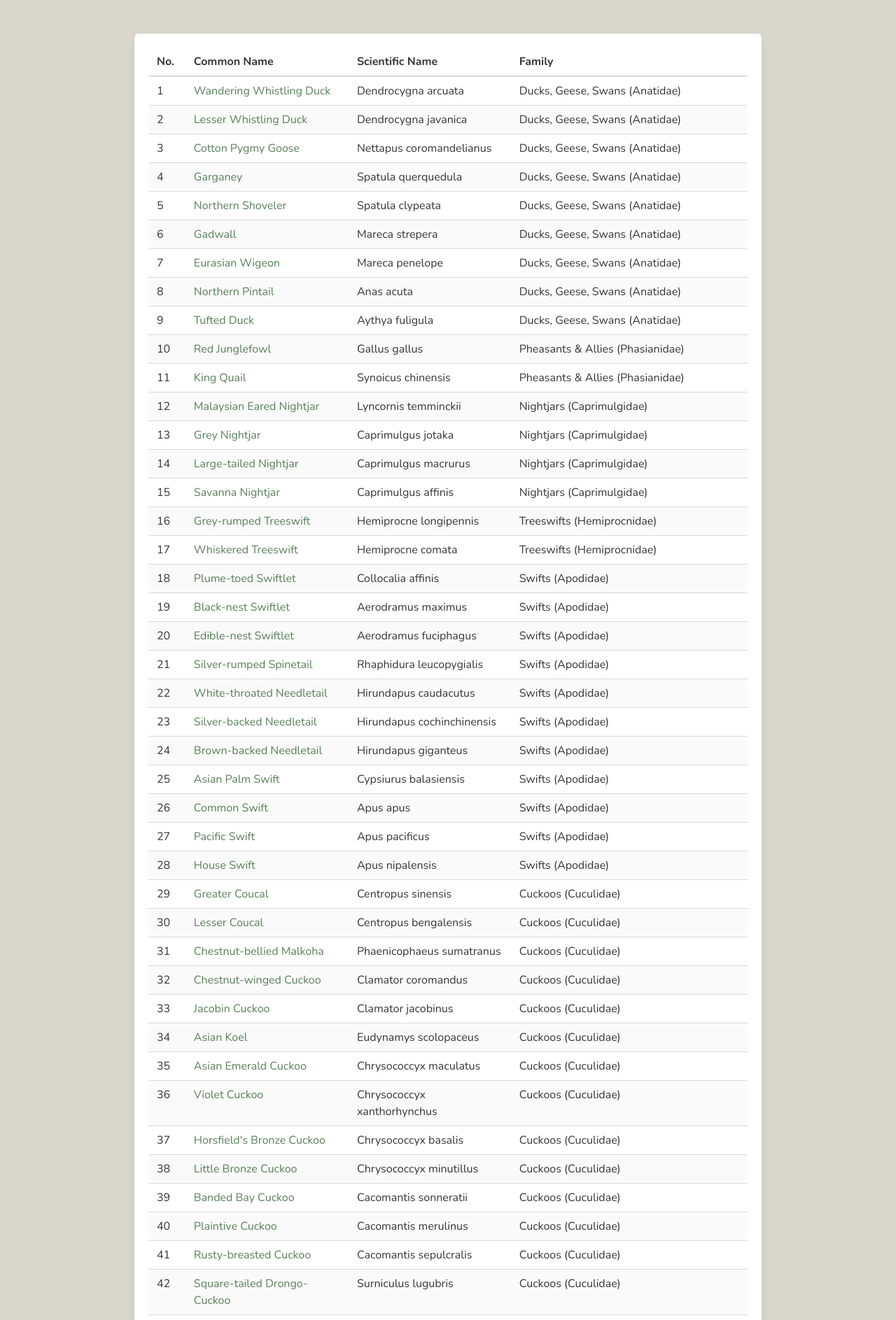
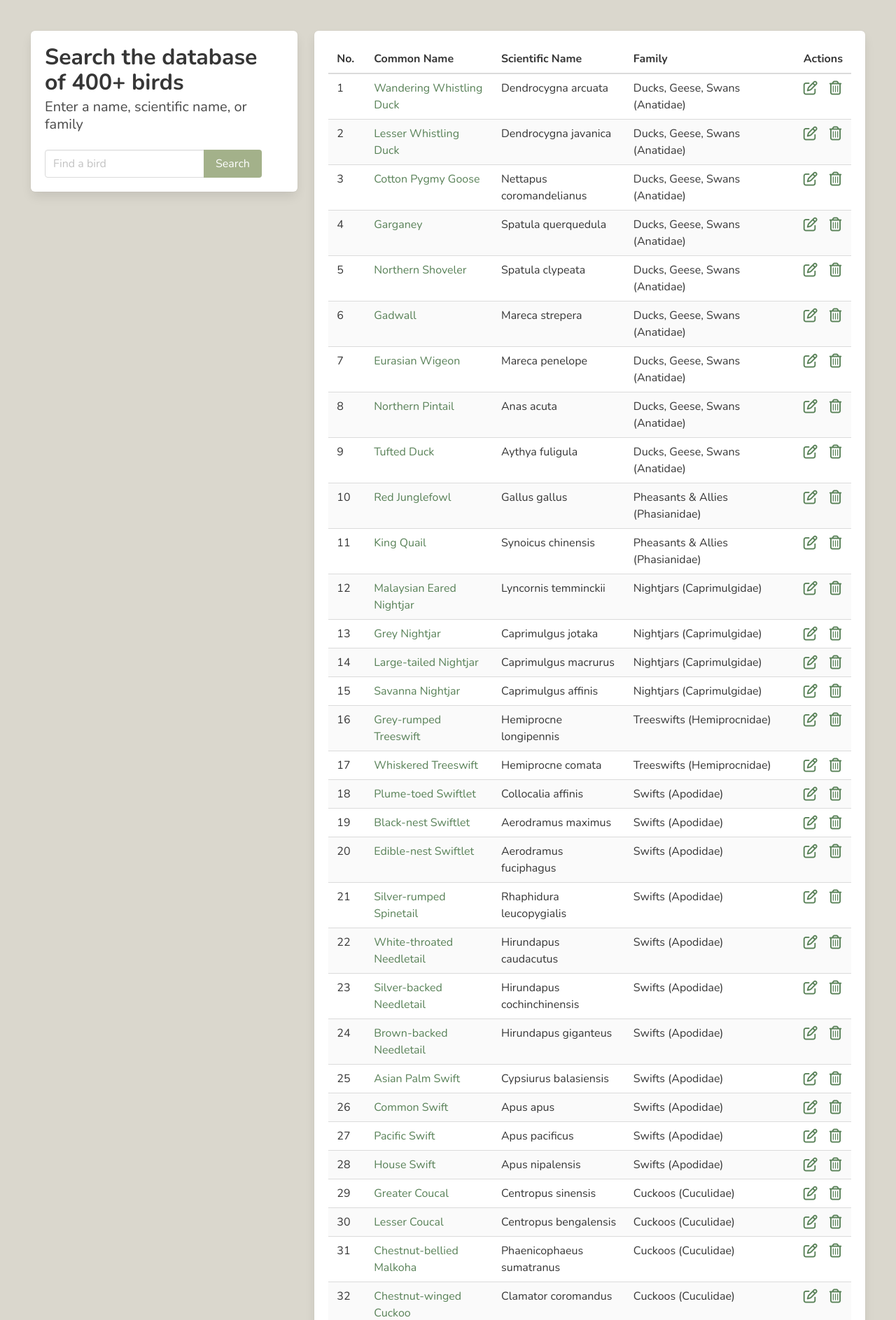
Before and after one commit to n2chance/SGBirdsFinder, a Flask app: page /browse in a window 1280 px wide. Shown: the part 56-1943 px from the top of the page at 70% size. Run offline with Flask 2, Linux system fonts and the light colour scheme; the visitor is signed in with stand-in values (Sample User, id 1); data comes from the database, SQL or seed files in the repository; parts of the project's set-up code (start-up, migrations or seed data) failed here and were passed over; some libraries are stand-ins or nearby versions.

Commit message:
Add search & admin edit/delete buttons

```diff
--- a/app/browse.py
+++ b/app/browse.py
@@ -1,4 +1,4 @@
-from flask import Blueprint, render_template, g
+from flask import Blueprint, render_template, g, request
 import sqlite3
 
 browse_bp = Blueprint('browse_bp', __name__, template_folder='templates/browse')
@@ -10,12 +10,18 @@ def get_db():
         db = g._database = sqlite3.connect(DATABASE)
     return db
 
-@browse_bp.route("",methods=["GET"])
+@browse_bp.route("")
 def browse():
     cur = get_db().cursor()
-    cur.execute("SELECT Num, EngName, SciName, Family FROM Birds")
+    if request.args.get("query"):
+        q = "%" + request.args.get("query") + "%"
+        cur.execute("SELECT Num, EngName, SciName, Family FROM Birds WHERE EngName LIKE ? OR SciName LIKE ? OR Family LIKE ?",(q,q,q))
+    else:
+        cur.execute("SELECT Num, EngName, SciName, Family FROM Birds")
+
     allbirds = cur.fetchall()
     return render_template("browse_birds.html", allbirds=allbirds)
+
 
 @browse_bp.teardown_request
 def close_connection(exception):
--- a/app/templates/browse/browse_birds.html
+++ b/app/templates/browse/browse_birds.html
@@ -1,27 +1,72 @@
 {% extends 'base.html' %}
 
-{% block title %}About{% endblock %}
+{% block title %}Browse Birds{% endblock %}
 
 {% block content %}
-    <div class="box" style="margin: 3em auto; width:70%">
+    <div class="columns" style="margin: 2em;">
+        <div class="column is-one-third">
+            <div class="box">
+                <p class="title">Search the database of 400+ birds</p>
+                <p class="subtitle">Enter a name, scientific name, or family</p>
+
+                <form action="{{ url_for('browse_bp.browse') }}">
+                    <div class="field has-addons">
+                        <div class="control">
+                            <input class="input" type="text" name="query" placeholder="Find a bird">
+                        </div>
+                        <div class="control">
+                            <button class="button is-info" type="submit">
+                                Search
+                            </button>
+                        </div>
+                    </div>
+                </form>
+            </div>
+        </div>
+
+        <div class="column">
+            <div class="box">
+                {% if allbirds %}
                     <table class="table is-striped" style="margin: auto;">
                         <thead>
                             <th>No.</th>
                             <th>Common Name</th>
                             <th>Scientific Name</th>
                             <th>Family</th>
+                            {% if session.get("isAdmin") %}
+                                <th>Actions</th>
+                            {% endif %}
                         </thead>
                         <tbody>
                             {% for bird in allbirds %}
                             <tr>
-                    <td>{{bird[0]}}</td>
-                    <td><a href="/bird/{{bird[0]}}">{{bird[1]}}</a></td>
-                    <td>{{bird[2]}}</td>
-                    <td>{{bird[3]}}</td>
+                                <td>{{ bird[0] }}</td>
+                                <td><a href="/bird/{{bird[0]}}">{{ bird[1] }}</a></td>
+                                <td>{{ bird[2] }}</td>
+                                <td>{{ bird[3] }}</td>
+                                {% if session.get("isAdmin") %}
+                                    <td>
+                                        <a href="{{ url_for('admin_bp.update') }}?num={{ bird[0] }}" style="margin-right: 0.8em;">
+                                            <span class="icon is-medium">
+                                                <i class="fa-regular fa-lg fa-pen-to-square"></i>
+                                            </span>
+                                        </a>
+                                        <a href="{{ url_for('admin_bp.delete') }}?num={{ bird[0] }}">
+                                            <span class="icon is-medium">
+                                                <i class="fa-regular fa-lg fa-trash-can"></i>
+                                            </span>
+                                        </a>
+                                    </td>
+                                {% endif %}
                             </tr>
                             {% endfor %}
 
                         </tbody>
                     </table>
+                {% else %}
+                    <p class="title">No birds found</p>
+                {% endif %}
+            </div>
+        </div>
     </div>
 {% endblock %}
```
Lines whose indentation alone changed are shown as unchanged.
